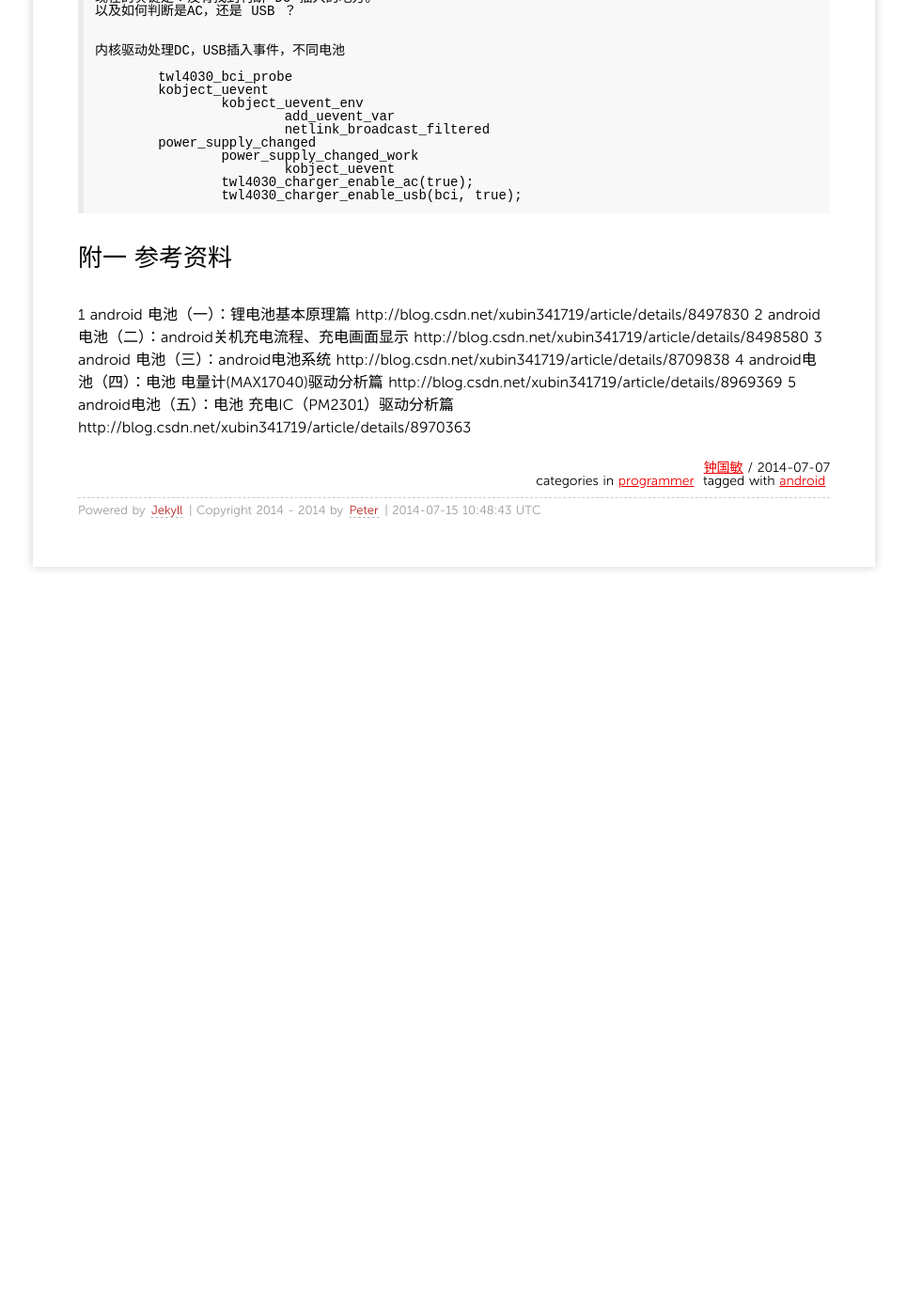
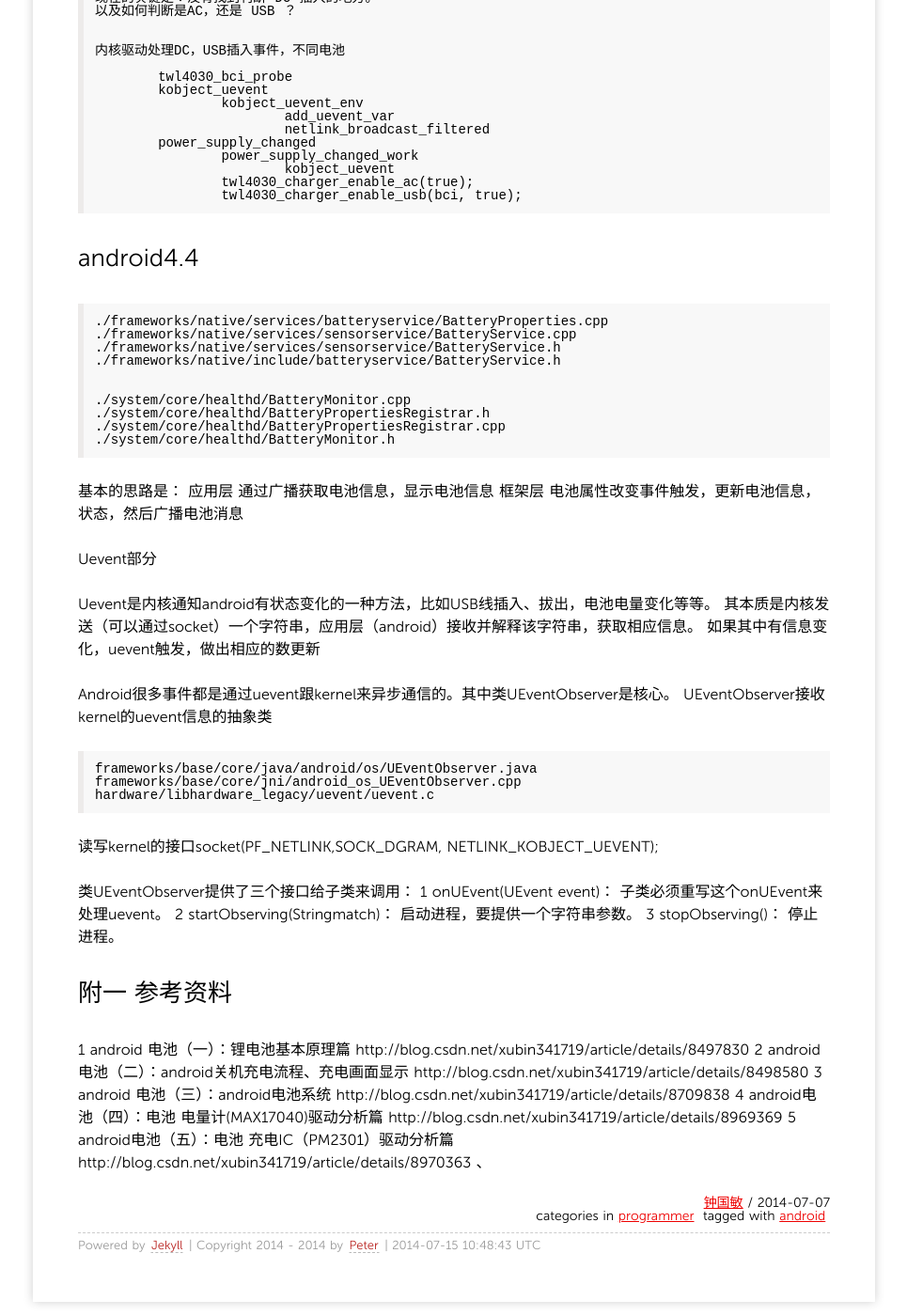
Before and after one commit to fengyr/blog, a Jekyll site: the page built from _posts/2014/2014-07-07-Android--Battery.md, in a window 1280 px wide and 1400 px high, scrolled down 4389 px. Shown: the whole window at 94% size, without its empty margins (157-1122 px from the left). Built offline with Jekyll 4.4.1, drawn with Linux system fonts in a browser that asks for light colours; Markdown is read by kramdown in place of the engine named in the settings; before the commit the page ends 5040 px from its top, so only the background shows below that.

Commit message:
Update 2014-07-07-Android--Battery.md

```diff
--- a/_posts/2014/2014-07-07-Android--Battery.md
+++ b/_posts/2014/2014-07-07-Android--Battery.md
@@ -294,6 +294,48 @@ BatteryService
 			twl4030_charger_enable_usb(bci, true);
 
 
+## android4.4
+
+	./frameworks/native/services/batteryservice/BatteryProperties.cpp
+	./frameworks/native/services/sensorservice/BatteryService.cpp
+	./frameworks/native/services/sensorservice/BatteryService.h
+	./frameworks/native/include/batteryservice/BatteryService.h
+
+
+	./system/core/healthd/BatteryMonitor.cpp
+	./system/core/healthd/BatteryPropertiesRegistrar.h
+	./system/core/healthd/BatteryPropertiesRegistrar.cpp
+	./system/core/healthd/BatteryMonitor.h
+
+基本的思路是：
+应用层	通过广播获取电池信息，显示电池信息
+框架层	电池属性改变事件触发，更新电池信息，状态，然后广播电池消息
+
+
+
+Uevent部分
+
+Uevent是内核通知android有状态变化的一种方法，比如USB线插入、拔出，电池电量变化等等。
+其本质是内核发送（可以通过socket）一个字符串，应用层（android）接收并解释该字符串，获取相应信息。
+如果其中有信息变化，uevent触发，做出相应的数更新
+
+Android很多事件都是通过uevent跟kernel来异步通信的。其中类UEventObserver是核心。
+UEventObserver接收kernel的uevent信息的抽象类
+
+	frameworks/base/core/java/android/os/UEventObserver.java
+	frameworks/base/core/jni/android_os_UEventObserver.cpp
+	hardware/libhardware_legacy/uevent/uevent.c
+
+读写kernel的接口socket(PF_NETLINK,SOCK_DGRAM, NETLINK_KOBJECT_UEVENT);
+
+类UEventObserver提供了三个接口给子类来调用：
+1	onUEvent(UEvent event)： 子类必须重写这个onUEvent来处理uevent。
+2	startObserving(Stringmatch)： 启动进程，要提供一个字符串参数。
+3	stopObserving()： 停止进程。
+
+
+
+
 
 ## 附一 参考资料
 1	android 电池（一）：锂电池基本原理篇
@@ -306,3 +348,4 @@ BatteryService
 	http://blog.csdn.net/xubin341719/article/details/8969369
 5	android电池（五）：电池 充电IC（PM2301）驱动分析篇
 	http://blog.csdn.net/xubin341719/article/details/8970363
+、
```
